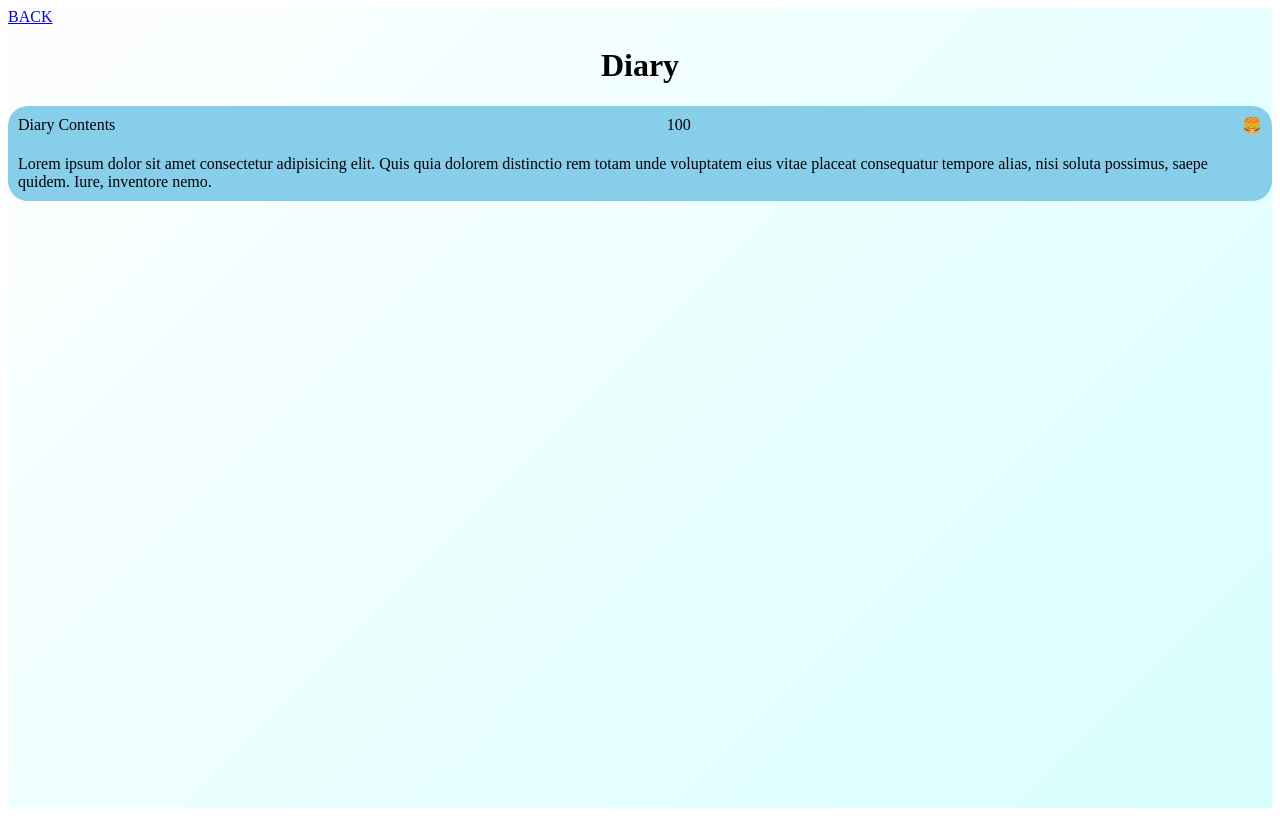
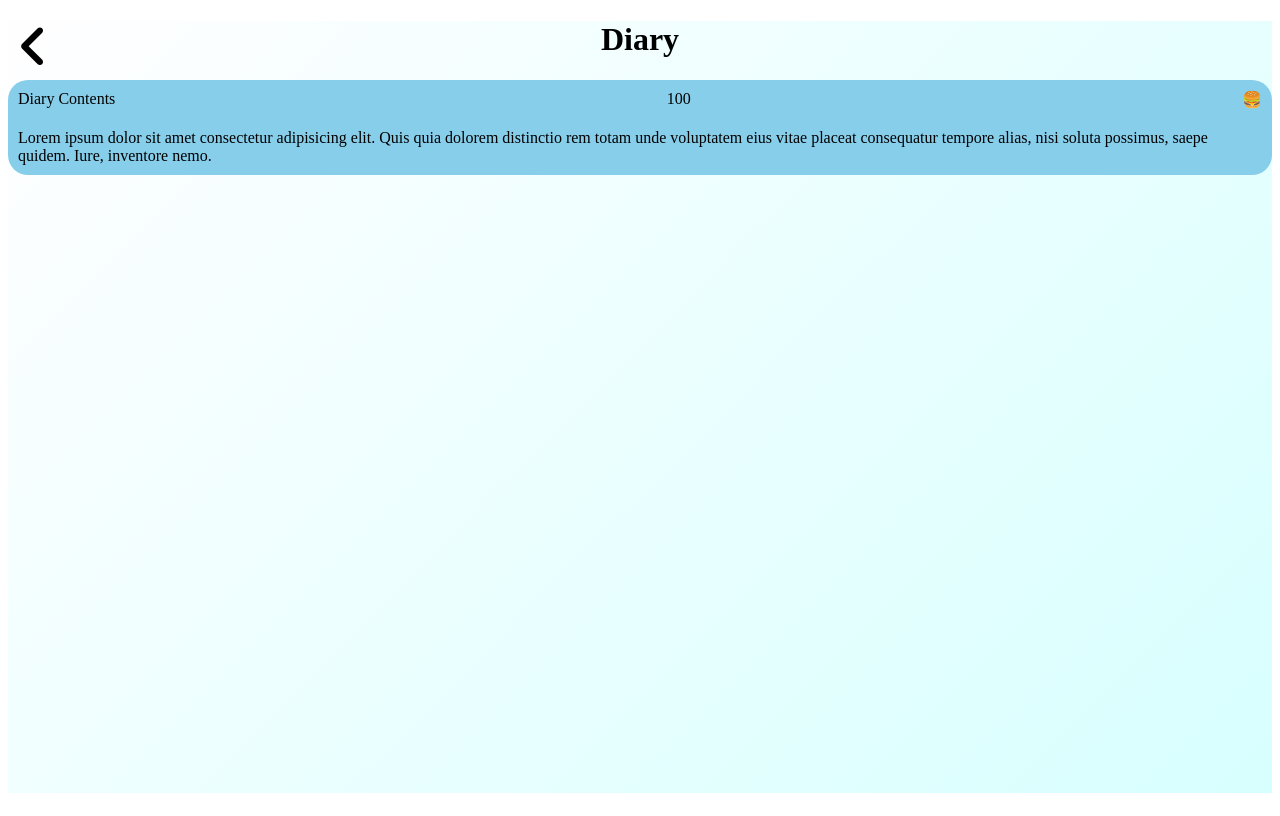
Before and after one commit to jh8057/zzemalcloud, a Nuxt app: page /DiaryMain in a window 1280 px wide. Built offline with nearby package versions, Linux system fonts and the light colour scheme.

Commit message:
head & cleanup

```diff
--- a/assets/style.css
+++ b/assets/style.css
@@ -5,4 +5,5 @@
 body {
   margin: 0;
   font-size: large;
+  font-family: "Open Sans", sans-serif;
 }
--- a/components/DiaryComp.vue
+++ b/components/DiaryComp.vue
@@ -1,12 +1,15 @@
 <template>
-  <div class="Diarycomp__wrapper" :style="stylecontents">
+  <ul class="Diarycomp__wrapper">
+    <!-- <li v-for="i in list"> -->
+    <li>
+      <div class="Diarycomp__contents" :style="stylecontents">
         <div class="DiaryComp__head">
           <p class="title">{{ title }}</p>
           <p class="day">{{ RegDate }}</p>
           <p class="icons">{{ icons }}</p>
         </div>
         <div class="DiaryComp__main">
-      <p class="DiaryComp__main--contents">
+          <p class="DiaryComp__main--text">
             Lorem ipsum dolor sit amet consectetur adipisicing elit. Quis quia
             dolorem distinctio rem totam unde voluptatem eius vitae placeat
             consequatur tempore alias, nisi soluta possimus, saepe quidem. Iure,
@@ -14,6 +17,8 @@
           </p>
         </div>
       </div>
+    </li>
+  </ul>
 </template>
 
 <script>
@@ -34,6 +39,10 @@ export default {
 
 <style>
 .Diarycomp__wrapper {
+  list-style: none;
+  padding: 0;
+}
+.Diarycomp__contents {
   width: 100%;
   border-radius: 20px;
 }
@@ -45,7 +54,7 @@ export default {
 .title,
 .day,
 .icons,
-.DiaryComp__main--contents {
+.DiaryComp__main--text {
   padding: 10px;
   margin: 0;
 }
--- a/nuxt.config.js
+++ b/nuxt.config.js
@@ -5,10 +5,30 @@ module.exports = {
     meta: [
       { charset: "utf-8" },
       { name: "viewport", content: "width=device-width, initial-scale=1" },
-      { hid: "description", name: "description", content: "" },
+      { hid: "description", name: "description", content: "Color Diary" },
       { name: "format-detection", content: "telephone=no" },
+      { name: "author", content: "zzemal" },
+      // { property:"og:url", content:"" },
+      // { property:"og:title", content:"" },
+      // { property:"og:description", content:"" },
+      // { property:"og:image", content:"" },
     ],
-    link: [{ rel: "icon", type: "image/x-icon", href: "/favicon.ico" }],
+    link: [
+      //menu icon
+      { rel: "icon", type: "image/x-icon", href: "/favicon.ico" },
+      //font
+      {
+        rel: "stylesheet",
+        href: "https://fonts.googleapis.com/css2?family=Open+Sans:ital,wght@0,600;0,700;1,400&display=swap",
+      },
+    ],
+    //icon
+    script: [
+      {
+        src: "https://kit.fontawesome.com/b50a7e6f6b.js",
+        crossorigin: "anonymous",
+      },
+    ],
   },
 
   // Global CSS: https://go.nuxtjs.dev/config-css
--- a/pages/DiaryMain.vue
+++ b/pages/DiaryMain.vue
@@ -1,6 +1,7 @@
 <template>
   <div class="DiaryWrapper">
-    <nuxt-link to="/">BACK</nuxt-link>
+    <nuxt-link to="/" class="navi"><i class="fas fa-angle-left" id="icons" /></i></nuxt-link>
+
     <h1 class="Diary__title">Diary</h1>
     <diary-comp />
   </div>
@@ -23,7 +24,15 @@ export default {
   text-align: center;
 }
 .DiaryWrapper {
-  height: 100vh;
+  min-height: 96.4vh;
   background-image: linear-gradient(-225deg, #fffeff 0%, #d7fffe 100%);
 }
+#icons {
+  color: black;
+  margin-left: 10px;
+  font-size: 50px;
+}
+.navi {
+  position: absolute;
+}
 </style>
```
Lines whose indentation alone changed are shown as unchanged.
